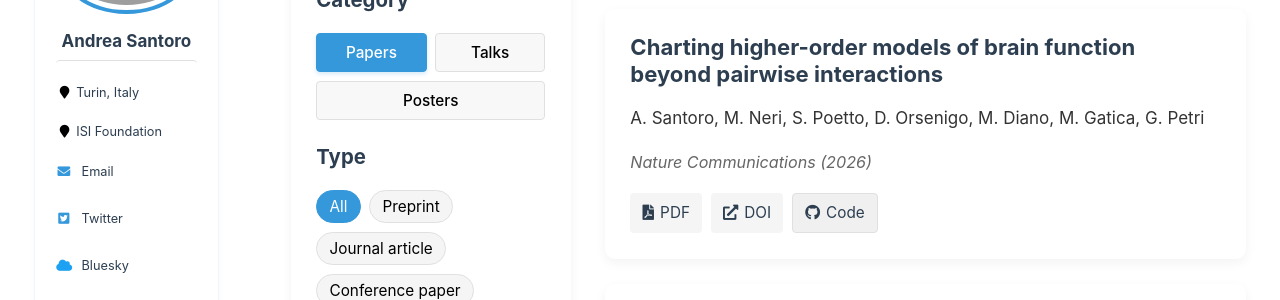
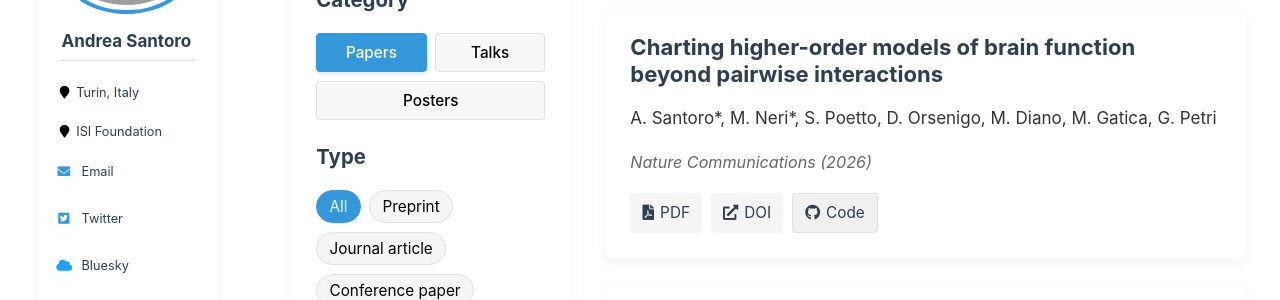
Before and after one commit to andresantoro/andresantoro.github.io, a Jekyll site: the page built from _pages/publications.md, in a window 1280 px wide and 900 px high, scrolled down 493 px. Shown: the part 152-452 px from the top of the window. Built offline with Jekyll 4.4.1, drawn with Linux system fonts in a browser that asks for light colours; some web fonts are replaced.

```diff
--- a/_data/publications.yml
+++ b/_data/publications.yml
@@ -10,7 +10,7 @@ papers:
     abstract: "Predators searching patchy environments must coordinate movements across scales, yet this behavioural hierarchy is not yet technically possible to observe in the deep ocean. Here we show that sperm-whale foraging is organized across two nested levels: directionally persistent search paths and flexible prey-capture tactics. We combine acoustic recordings with reconstructed three-dimensional trajectories from 34 sensor-tag deployments on 20 individual whales in both the eastern Caribbean and the mid-Atlantic. Complete foraging paths exhibit heavy-tailed step lengths and superdiffusive displacement, consistent with Lévy-like search. Within these paths, echolocation buzzes resolve into two recurrent acoustic–kinematic tactics. Every sampled whale used both tactics and switched between them within dives, revealing a foraging hierarchy in which flexible capture actions unfold within persistent, deliberate large-scale search."
 
   - title: "Charting higher-order models of brain function beyond pairwise interactions"
-    authors: "A. Santoro, M. Neri, S. Poetto, D. Orsenigo, M. Diano, M. Gatica, G. Petri"
+    authors: "A. Santoro*, M. Neri*, S. Poetto, D. Orsenigo, M. Diano, M. Gatica, G. Petri"
     venue: "Nature Communications"
     year: "2026"
     type: "journal"
```
